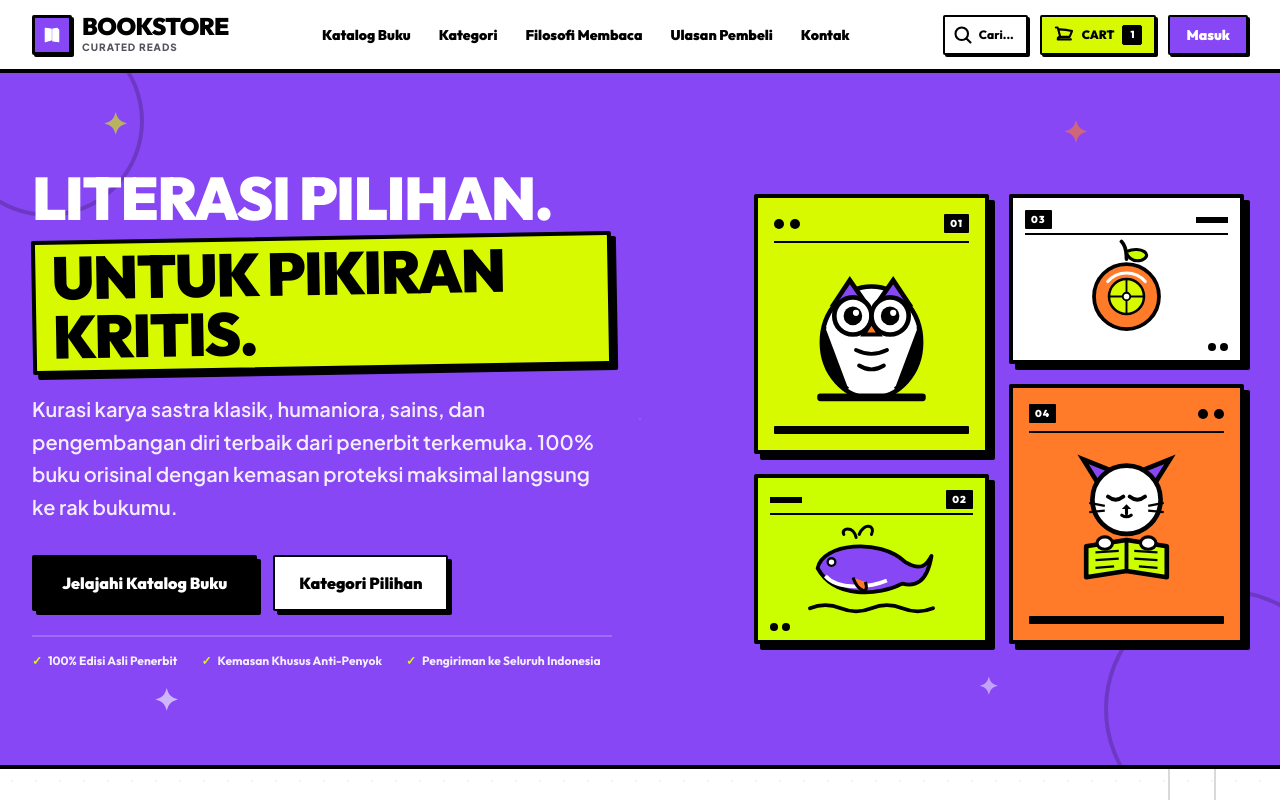
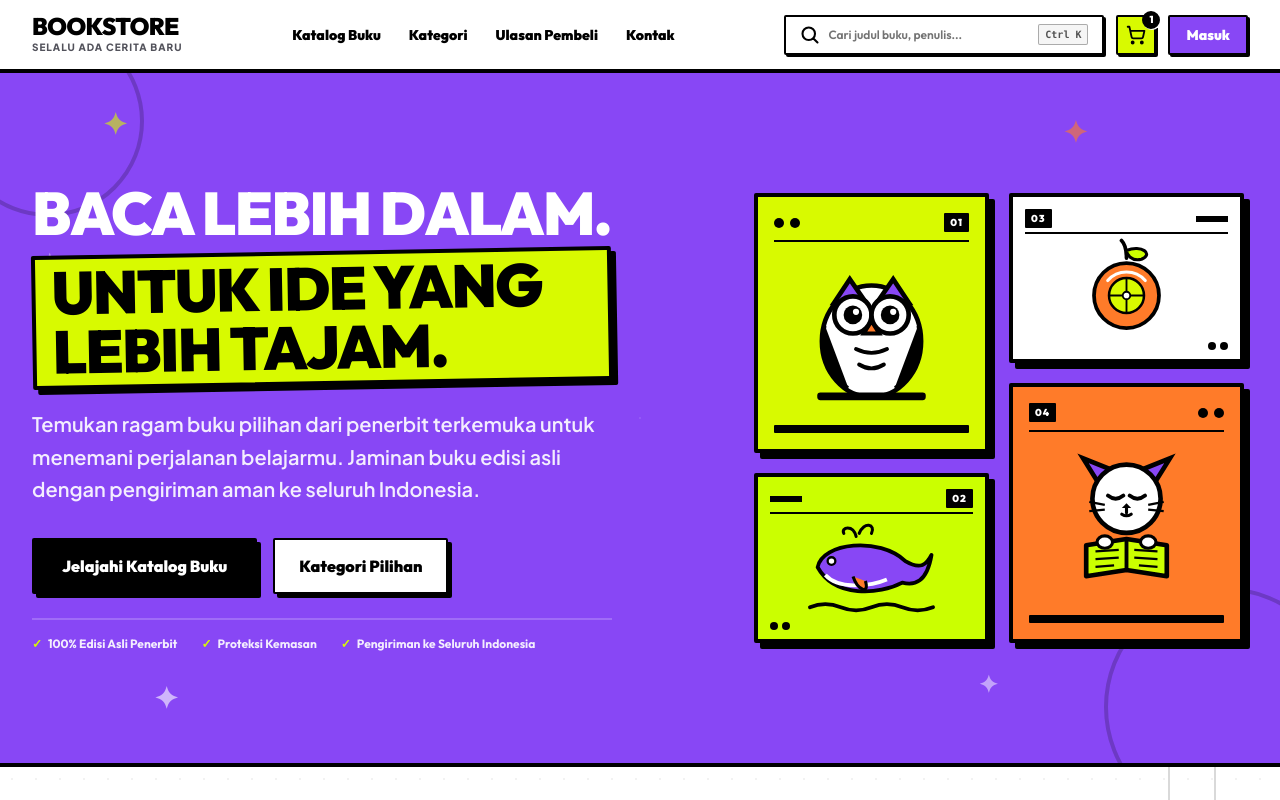
Before and after one commit to bubblevy/bookstore, a Vue app: page / in a window 1280 px wide. Shown: the top 800 px of the page. Built offline with nearby package versions, Linux system fonts and the light colour scheme.

Commit message:
update: hero header & section

```diff
--- a/src/components/AppHeader.vue
+++ b/src/components/AppHeader.vue
@@ -1,5 +1,5 @@
 <script setup>
-import { ref, computed } from 'vue'
+import { ref, computed, watch, onMounted, onUnmounted } from 'vue'
 import { useRouter } from 'vue-router'
 import { useStore } from '@/composables/useStore'
 
@@ -18,6 +18,32 @@ function handleSearchClick() {
   openModal('search')
 }
 
+// Disable body scroll when mobile menu is open
+watch(mobileOpen, (val) => {
+  if (val) {
+    document.body.style.overflow = 'hidden'
+  } else {
+    document.body.style.overflow = ''
+  }
+})
+
+// Global keyboard shortcut for search (Ctrl+K or Cmd+K)
+function handleKeydown(e) {
+  if ((e.ctrlKey || e.metaKey) && e.key.toLowerCase() === 'k') {
+    e.preventDefault()
+    handleSearchClick()
+  }
+}
+
+onMounted(() => {
+  window.addEventListener('keydown', handleKeydown)
+})
+
+onUnmounted(() => {
+  document.body.style.overflow = ''
+  window.removeEventListener('keydown', handleKeydown)
+})
+
 defineExpose({ closeMobile })
 </script>
 
@@ -28,16 +54,11 @@ defineExpose({ closeMobile })
       <div class="max-w-7xl mx-auto flex items-center justify-between px-4 sm:px-6 lg:px-8 py-3 md:py-3.5">
         <!-- Brand -->
         <router-link to="/" class="flex items-center gap-2.5 group" @click="closeMobile">
-          <div class="w-10 h-10 rounded-[2px] bg-neo-violet text-white border-3 border-black flex items-center justify-center shadow-neo-sm group-hover:rotate-6 transition-transform">
-            <svg viewBox="0 0 24 24" class="w-5 h-5 fill-white">
-              <path d="M4 4 L4 20 L11 18 L11 5 Z M13 5 L18 4 L20 6 L20 20 L13 19 Z" stroke="white" stroke-width="1.5" stroke-linejoin="round" />
-            </svg>
-          </div>
           <div class="flex flex-col">
             <div class="flex items-center gap-1.5">
               <span class="font-outfit font-black text-xl md:text-2xl tracking-tight leading-none">BOOKSTORE</span>
             </div>
-            <span class="font-sans text-[10px] font-extrabold text-muted-foreground uppercase tracking-widest mt-0.5">CURATED READS</span>
+            <span class="font-sans text-[10px] font-extrabold text-muted-foreground uppercase tracking-widest mt-0.5">SELALU ADA CERITA BARU</span>
           </div>
         </router-link>
 
@@ -45,38 +66,46 @@ defineExpose({ closeMobile })
         <nav class="hidden lg:flex items-center gap-7 font-outfit font-black text-sm">
           <a href="#katalog" class="link-under-link hover:text-neo-violet">Katalog Buku</a>
           <a href="#kategori" class="link-under-link hover:text-neo-violet">Kategori</a>
-          <a href="#vibe-section" class="link-under-link hover:text-neo-violet">Filosofi Membaca</a>
           <a href="#ulasan" class="link-under-link hover:text-neo-violet">Ulasan Pembeli</a>
           <a href="#kontak" class="link-under-link hover:text-neo-violet">Kontak</a>
         </nav>
 
-        <!-- Right actions: Clean mobile design without crowded buttons -->
+        <!-- Right actions -->
         <div class="flex items-center gap-2 sm:gap-3">
-          <!-- Search trigger -->
+          <!-- Search trigger: lengthened on desktop, uniform w-10 h-10 on mobile -->
           <button
-            class="neubrutal-btn bg-white border-2 md:border-3 border-black p-2 rounded-[2px] shadow-neo-sm hover:bg-yellow-50 flex items-center gap-1.5"
+            class="neubrutal-btn bg-white border-2 md:border-3 border-black w-10 h-10 md:w-64 lg:w-80 md:px-3.5 rounded-[2px] shadow-neo-sm hover:bg-yellow-50 flex items-center justify-center md:justify-between shrink-0 transition-all"
             aria-label="Cari buku"
             @click="handleSearchClick"
           >
-            <svg class="w-4 h-4 md:w-5 md:h-5" fill="none" stroke="currentColor" stroke-width="2.5" viewBox="0 0 24 24">
-              <path stroke-linecap="round" stroke-linejoin="round" d="m21 21-5.197-5.197m0 0A7.5 7.5 0 1 0 5.196 5.196a7.5 7.5 0 0 0 10.607 10.607Z" />
-            </svg>
-            <span class="hidden md:inline font-outfit font-extrabold text-xs pr-1">Cari...</span>
+            <div class="flex items-center gap-2 min-w-0">
+              <svg class="w-5 h-5 text-black shrink-0" fill="none" stroke="currentColor" stroke-width="2.5" viewBox="0 0 24 24">
+                <path stroke-linecap="round" stroke-linejoin="round" d="m21 21-5.197-5.197m0 0A7.5 7.5 0 1 0 5.196 5.196a7.5 7.5 0 0 0 10.607 10.607Z" />
+              </svg>
+              <span class="hidden md:inline font-outfit font-semibold text-xs text-neutral-500 truncate">
+                Cari judul buku, penulis...
+              </span>
+            </div>
+            <kbd class="hidden md:inline-flex items-center text-[10px] font-mono font-bold bg-neutral-100 text-neutral-600 border border-black/30 px-1.5 py-0.5 rounded-[2px] shrink-0">
+              Ctrl K
+            </kbd>
           </button>
 
-          <!-- Cart button with counter -->
+          <!-- Cart button: new modern cart icon, no CART text on any device, badge flies above icon, uniform w-10 h-10 on mobile -->
           <button
-            class="relative neubrutal-btn bg-neo-yellow text-black border-2 md:border-3 border-black px-2.5 sm:px-3 py-2 rounded-[2px] shadow-neo-sm hover:bg-yellow-300 flex items-center gap-1.5 sm:gap-2"
+            class="relative neubrutal-btn bg-neo-yellow text-black border-2 md:border-3 border-black w-10 h-10 rounded-[2px] shadow-neo-sm hover:bg-yellow-300 flex items-center justify-center shrink-0"
             aria-label="Buka keranjang belanja"
             @click="openCart"
           >
-            <svg class="w-5 h-5" fill="none" stroke="currentColor" stroke-width="2.5" viewBox="0 0 24 24">
-              <path stroke-linecap="round" stroke-linejoin="round" d="M2.25 3h1.386c.51 0 .955.343 1.087.835l.383 1.437M7.5 14.25a3 3 0 0 0-3 3h15.75m-12.75-3h11.218c1.121-2.3 2.1-4.684 2.924-7.138a60.114 60.114 0 0 0-16.536-1.84M7.5 14.25 5.106 5.372" />
+            <svg class="w-5 h-5 text-black" viewBox="0 0 24 24" fill="none" stroke="currentColor" stroke-width="2.2" stroke-linecap="round" stroke-linejoin="round">
+              <circle cx="8" cy="21" r="1.2" fill="currentColor" />
+              <circle cx="19" cy="21" r="1.2" fill="currentColor" />
+              <path d="M2.05 2.05h2l2.66 12.42a2 2 0 0 0 2 1.58h9.78a2 2 0 0 0 1.95-1.57l1.65-7.43H5.12" />
             </svg>
-            <span class="hidden sm:inline font-outfit font-black text-xs">CART</span>
+            <!-- Badge flying above icon -->
             <span
               v-if="cartBadge > 0"
-              class="w-5 h-5 bg-black text-white border border-black rounded-[2px] text-[10px] font-outfit font-black flex items-center justify-center"
+              class="absolute -top-1.5 -right-1.5 min-w-[18px] h-[18px] px-1 bg-black text-white border-2 border-black rounded-full text-[10px] font-outfit font-black flex items-center justify-center leading-none pointer-events-none shadow-[1px_1px_0px_0px_#fff]"
             >
               {{ cartBadge }}
             </span>
@@ -85,14 +114,14 @@ defineExpose({ closeMobile })
           <!-- Auth: HIDDEN ON MOBILE to give space to the hamburger menu -->
           <button
             v-if="!state.isLoggedIn"
-            class="hidden md:inline-flex neubrutal-btn bg-neo-violet text-white border-2 md:border-3 border-black px-3.5 md:px-4 py-2 rounded-[2px] font-outfit font-black text-xs md:text-sm shadow-neo-sm hover:bg-violet-600"
+            class="hidden md:inline-flex neubrutal-btn bg-neo-violet text-white border-2 md:border-3 border-black px-3.5 md:px-4 h-10 rounded-[2px] font-outfit font-black text-xs md:text-sm shadow-neo-sm hover:bg-violet-600 items-center justify-center"
             @click="openModal('login')"
           >
             Masuk
           </button>
           <div v-else class="relative hidden md:block">
             <button
-              class="neubrutal-btn flex items-center gap-2 bg-white border-2 md:border-3 border-black pl-1.5 pr-3 py-1 rounded-[2px] shadow-neo-sm"
+              class="neubrutal-btn flex items-center gap-2 bg-white border-2 md:border-3 border-black pl-1.5 pr-3 h-10 rounded-[2px] shadow-neo-sm"
               @click="userMenuOpen = !userMenuOpen"
             >
               <div class="w-7 h-7 rounded-[2px] bg-neo-violet text-white border border-black flex items-center justify-center font-outfit font-black text-xs">
@@ -115,13 +144,13 @@ defineExpose({ closeMobile })
             </div>
           </div>
 
-          <!-- Mobile menu hamburger button: ALWAYS VISIBLE on mobile & spacious -->
+          <!-- Mobile menu hamburger button: EXACT SAME SIZE w-10 h-10 on mobile -->
           <button
-            class="lg:hidden neubrutal-btn bg-white p-2 rounded-[2px] border-2 border-black shadow-neo-sm flex items-center justify-center shrink-0 hover:bg-neo-yellow transition-colors"
+            class="lg:hidden neubrutal-btn bg-white w-10 h-10 rounded-[2px] border-2 border-black shadow-neo-sm flex items-center justify-center shrink-0 hover:bg-neo-yellow transition-colors"
             aria-label="Buka menu navigasi"
             @click="mobileOpen = true"
           >
-            <svg class="w-6 h-6" fill="none" stroke="currentColor" stroke-width="2.5" viewBox="0 0 24 24">
+            <svg class="w-5 h-5" fill="none" stroke="currentColor" stroke-width="2.5" viewBox="0 0 24 24">
               <path stroke-linecap="round" stroke-linejoin="round" d="M4 6h16M4 12h16M4 18h7" />
             </svg>
           </button>
@@ -129,13 +158,27 @@ defineExpose({ closeMobile })
       </div>
     </header>
 
-    <!-- Mobile Drawer -->
+    <!-- Mobile Drawer Backdrop -->
+    <transition
+      enter-active-class="transition-opacity duration-200"
+      leave-active-class="transition-opacity duration-200"
+      enter-from-class="opacity-0"
+      leave-to-class="opacity-0"
+    >
+      <div
+        v-if="mobileOpen"
+        class="fixed inset-0 bg-black/60 z-50 backdrop-blur-xs lg:hidden"
+        @click="closeMobile"
+      ></div>
+    </transition>
+
+    <!-- Mobile Drawer Panel -->
     <transition name="drawer">
       <div
         v-if="mobileOpen"
-        class="fixed inset-0 bg-background z-50 lg:hidden border-r-4 border-black shadow-[8px_0_0_0_#000] flex flex-col"
+        class="fixed inset-y-0 left-0 w-full max-w-xs sm:max-w-sm bg-background z-50 lg:hidden border-r-4 border-black shadow-[8px_0_0_0_#000] flex flex-col"
       >
-        <div class="flex items-center justify-between p-5 border-b-4 border-black bg-white">
+        <div class="flex items-center justify-between p-4 sm:p-5 border-b-4 border-black bg-white">
           <div class="flex items-center gap-2">
             <div class="w-9 h-9 bg-neo-violet text-white border-2 border-black rounded-[2px] flex items-center justify-center shadow-neo-sm">
               <svg viewBox="0 0 24 24" class="w-4 h-4 fill-white">
@@ -145,11 +188,11 @@ defineExpose({ closeMobile })
             <span class="font-outfit font-black text-xl">BOOKSTORE</span>
           </div>
           <button
-            class="border-2 border-black p-1.5 rounded-[2px] bg-white shadow-neo-sm hover:bg-gray-100"
+            class="w-9 h-9 border-2 border-black rounded-[2px] bg-white shadow-neo-sm hover:bg-gray-100 flex items-center justify-center"
             aria-label="Tutup menu"
             @click="closeMobile"
           >
-            <svg class="w-6 h-6" fill="none" stroke="currentColor" stroke-width="2.5" viewBox="0 0 24 24">
+            <svg class="w-5 h-5" fill="none" stroke="currentColor" stroke-width="2.5" viewBox="0 0 24 24">
               <path stroke-linecap="round" stroke-linejoin="round" d="M6 18L18 6M6 6l12 12" />
             </svg>
           </button>
@@ -163,7 +206,8 @@ defineExpose({ closeMobile })
           <a href="#kontak" class="py-3 border-b-2 border-black/10 hover:text-neo-violet" @click="closeMobile">Kontak</a>
         </nav>
 
-        <div class="p-5 mt-auto space-y-3 bg-white border-t-4 border-black">
+        <!-- Mobile Drawer Footer: Removed Lihat Keranjang because it's already in header -->
+        <div class="p-5 mt-auto bg-white border-t-4 border-black">
           <button
             v-if="!state.isLoggedIn"
             class="w-full neubrutal-btn bg-neo-yellow text-black border-3 border-black py-3.5 rounded-[2px] font-outfit font-black shadow-neo"
@@ -171,12 +215,20 @@ defineExpose({ closeMobile })
           >
             Masuk / Buat Akun
           </button>
-          <button
-            class="w-full neubrutal-btn bg-neo-violet text-white border-3 border-black py-3 rounded-[2px] font-outfit font-black shadow-neo"
-            @click="openCart(); closeMobile()"
-          >
-            Lihat Keranjang ({{ cartBadge }})
-          </button>
+          <div v-else class="flex items-center justify-between">
+            <div class="flex items-center gap-2.5">
+              <div class="w-8 h-8 rounded-[2px] bg-neo-violet text-white border-2 border-black flex items-center justify-center font-outfit font-black text-xs shadow-neo-sm">
+                {{ state.userName.slice(0, 2).toUpperCase() }}
+              </div>
+              <span class="font-outfit font-black text-sm">{{ state.userName }}</span>
+            </div>
+            <button
+              class="neubrutal-btn bg-neo-yellow text-black border-2 border-black px-3 py-1.5 rounded-[2px] font-outfit font-black text-xs hover:bg-yellow-300 shadow-neo-sm"
+              @click="closeMobile(); logout()"
+            >
+              Keluar
+            </button>
+          </div>
         </div>
       </div>
     </transition>
--- a/src/components/HeroSection.vue
+++ b/src/components/HeroSection.vue
@@ -2,7 +2,7 @@
 </script>
 
 <template>
-  <section class="w-full bg-neo-violet text-white border-b-4 border-black py-14 sm:py-20 lg:py-24 select-none relative overflow-hidden" aria-labelledby="hero-title">
+  <section class="w-full bg-neo-violet text-white border-b-4 border-black pt-28 sm:pt-0 py-14 sm:py-20 lg:py-24 select-none relative overflow-hidden" aria-labelledby="hero-title">
     <div class="absolute inset-0 pointer-events-none select-none overflow-hidden">
       <span class="absolute top-8 left-[8%] text-neo-yellow text-3xl font-black opacity-60">✦</span>
       <span class="absolute top-1/4 left-[3%] text-white text-2xl font-black opacity-40">★</span>
@@ -22,18 +22,18 @@
             id="hero-title"
             class="font-outfit font-black text-4xl sm:text-5xl md:text-6xl tracking-tight leading-[0.98] text-white"
           >
-            LITERASI PILIHAN.<br />
+            BACA LEBIH DALAM.<br />
             <span class="relative inline-block mt-2">
               <span
                 class="bg-neo-yellow text-black border-3 md:border-4 border-black px-3 sm:px-4 py-1 inline-block -rotate-1 rounded-[2px] shadow-[5px_5px_0px_0px_#000]"
               >
-                UNTUK PIKIRAN KRITIS.
+                UNTUK IDE YANG LEBIH TAJAM.
               </span>
             </span>
           </h1>
 
           <p class="font-sans text-base sm:text-lg md:text-xl font-semibold text-white/90 leading-relaxed max-w-xl">
-            Kurasi karya sastra klasik, humaniora, sains, dan pengembangan diri terbaik dari penerbit terkemuka. 100% buku orisinal dengan kemasan proteksi maksimal langsung ke rak bukumu.
+            Temukan ragam buku pilihan dari penerbit terkemuka untuk menemani perjalanan belajarmu. Jaminan buku edisi asli dengan pengiriman aman ke seluruh Indonesia.
           </p>
 
           <div class="pt-2 flex flex-col sm:flex-row items-stretch sm:items-center gap-4">
@@ -57,7 +57,7 @@
               <span class="text-neo-yellow">✓</span> 100% Edisi Asli Penerbit
             </span>
             <span class="flex items-center gap-1.5">
-              <span class="text-neo-yellow">✓</span> Kemasan Khusus Anti-Penyok
+              <span class="text-neo-yellow">✓</span> Proteksi Kemasan
             </span>
             <span class="flex items-center gap-1.5">
               <span class="text-neo-yellow">✓</span> Pengiriman ke Seluruh Indonesia
```
